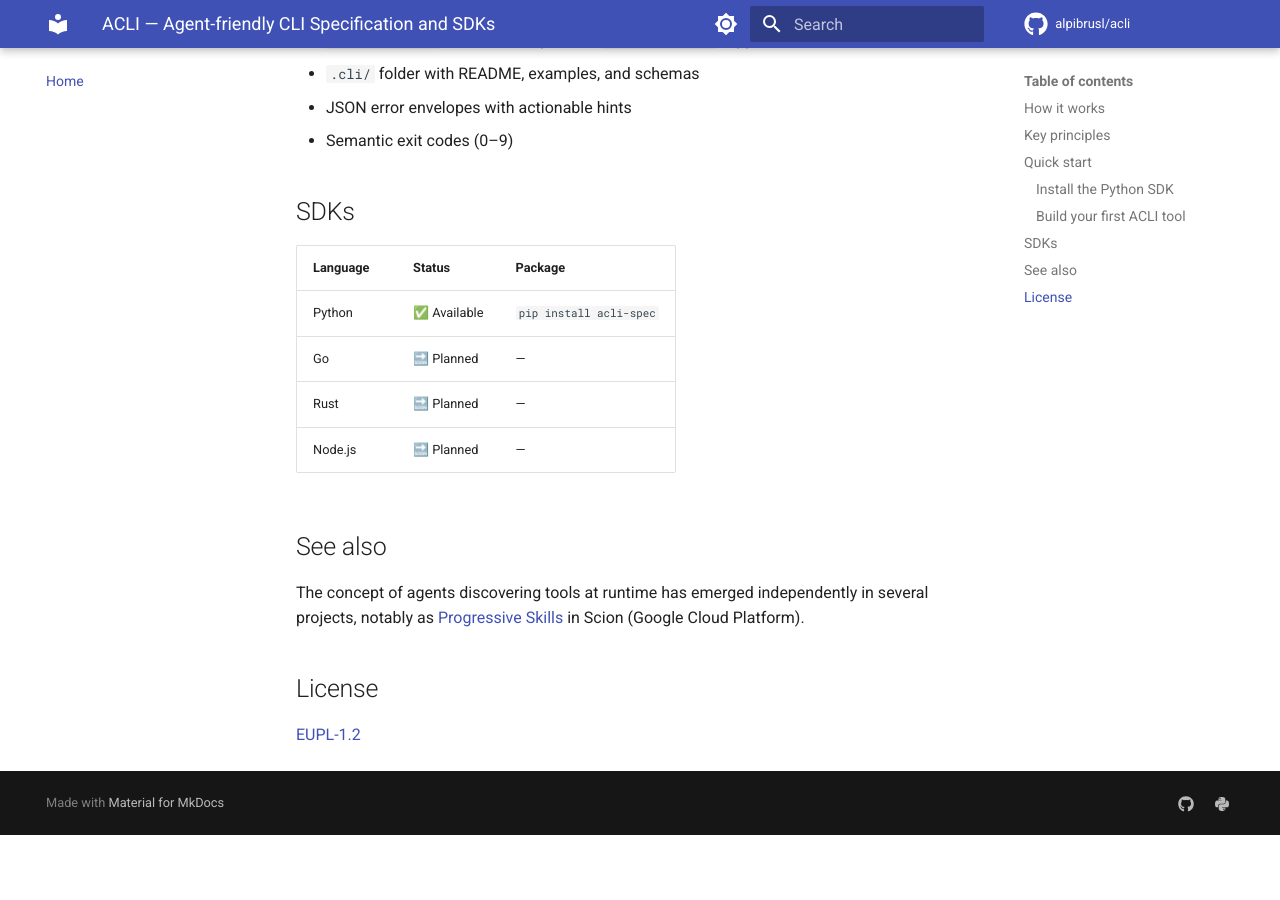
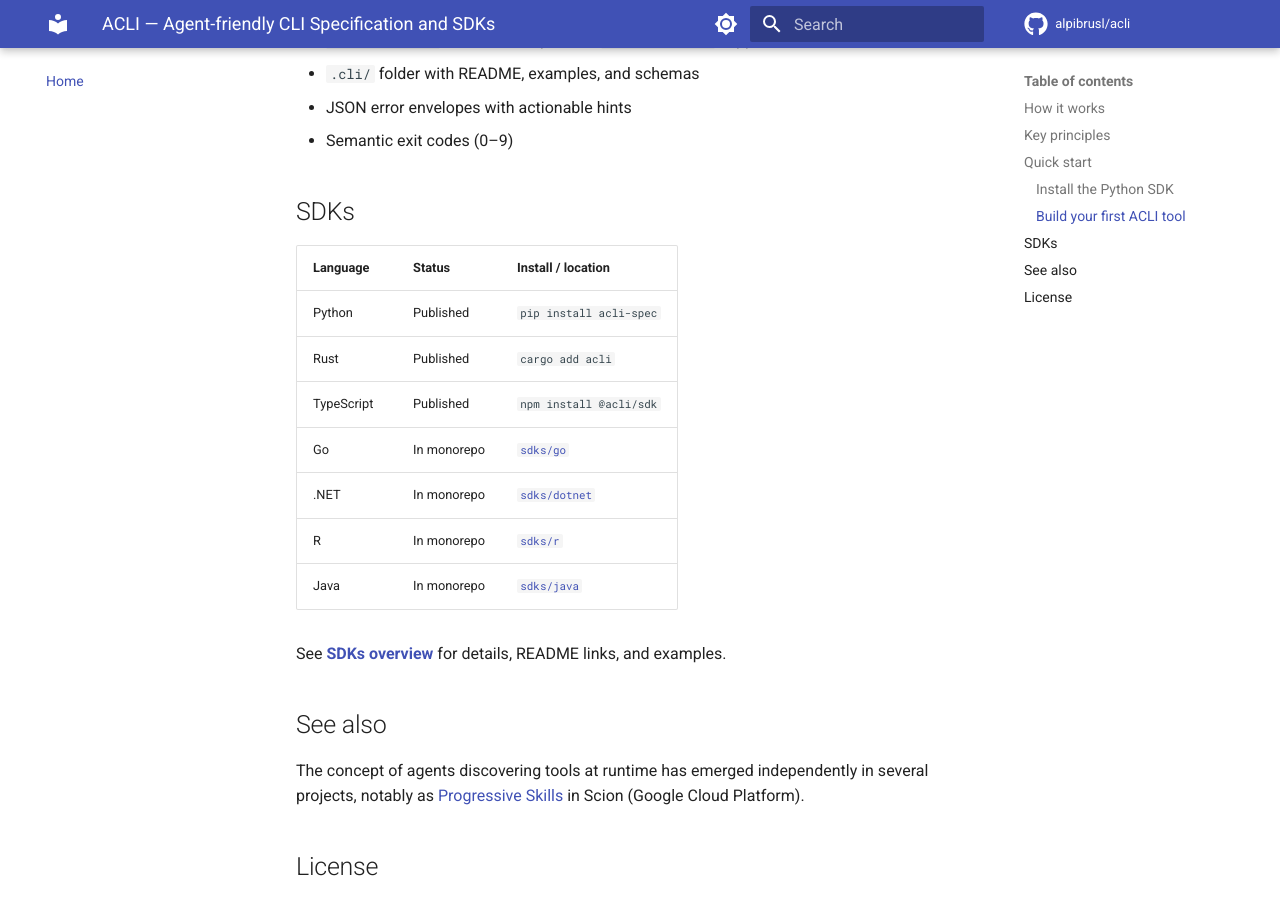
Before and after one commit to alpibrusl/acli, an MkDocs documentation site: the page built from docs/index.md, in a window 1280 px wide and 900 px high, scrolled down 1697 px. Built offline with MkDocs 1.6.1 and Material for MkDocs 9.7.7, drawn with Linux system fonts in a browser that asks for light colours; comment, search, counter and statistics services are not loaded; before the commit the page ends 2532 px from its top, so only the background shows below that.

Commit message:
docs: SDK overview (MkDocs), README table, CLAUDE structure
- Add docs/sdks/index.md and nav entry; update docs/index.md and README SDKs
- CLAUDE.md: list all sdks/* folders
- contributing: note docs to update when adding SDK APIs

Made-with: Cursor

```diff
--- a/docs/index.md
+++ b/docs/index.md
@@ -76,12 +76,17 @@ You automatically get:
 
 ## SDKs
 
-| Language | Status | Package |
-|----------|--------|---------|
-| Python   | ✅ Available | `pip install acli-spec` |
-| Go       | 🔜 Planned  | — |
-| Rust     | 🔜 Planned  | — |
-| Node.js  | 🔜 Planned  | — |
+| Language | Status | Install / location |
+|----------|--------|---------------------|
+| Python | Published | `pip install acli-spec` |
+| Rust | Published | `cargo add acli` |
+| TypeScript | Published | `npm install @acli/sdk` |
+| Go | In monorepo | [`sdks/go`](https://github.com/alpibrusl/acli/tree/main/sdks/go) |
+| .NET | In monorepo | [`sdks/dotnet`](https://github.com/alpibrusl/acli/tree/main/sdks/dotnet) |
+| R | In monorepo | [`sdks/r`](https://github.com/alpibrusl/acli/tree/main/sdks/r) |
+| Java | In monorepo | [`sdks/java`](https://github.com/alpibrusl/acli/tree/main/sdks/java) |
+
+See **[SDKs overview](sdks/index.md)** for details, README links, and examples.
 
 ## See also
 
--- a/mkdocs.yml
+++ b/mkdocs.yml
@@ -57,6 +57,8 @@ markdown_extensions:
 nav:
   - Home: index.md
   - "Example: Weather CLI": example.md
+  - SDKs:
+      - Overview: sdks/index.md
   - Specification:
       - Overview: spec/index.md
       - "Why ACLI? MCP → Skills → CLI": spec/evolution.md
```
Also changed, not shown: CLAUDE.md (+7 -7 lines), README.md (+11 -6 lines), docs/contributing.md (+2 -0 lines), docs/sdks/index.md (added, +45 -0 lines).
